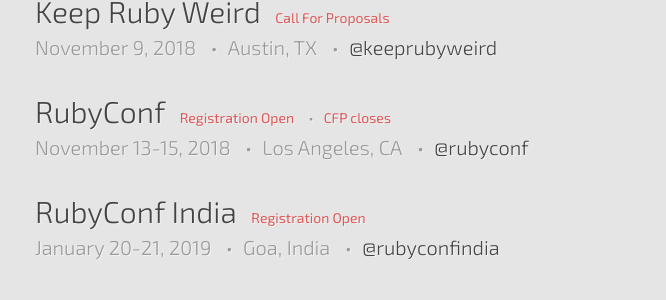
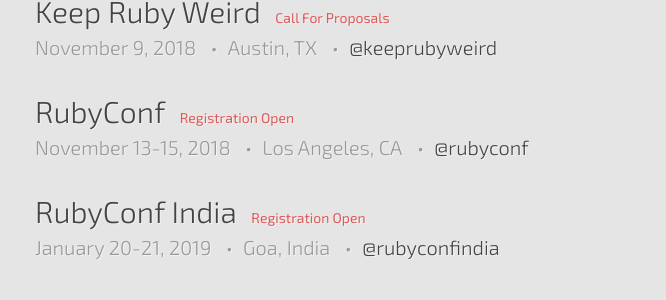
Before and after one commit to ruby-conferences/ruby-conferences.github.io, a Jekyll site: the page built from index.html, in a window 1280 px wide. Shown: the part 969-1269 px from the top of the page, without its empty margins (205-871 px from the left). Built offline with Jekyll 4.4.1, drawn with Linux system fonts in a browser that asks for light colours.

Commit message:
Update RubyConf 2018
Remove cfp_phrase from  RubyConf 2018

```diff
--- a/_data/upcoming.yml
+++ b/_data/upcoming.yml
@@ -41,7 +41,6 @@
   dates: "November 13-15, 2018"
   url: https://rubyconf.org/
   twitter: rubyconf
-  cfp_phrase: CFP closes
   reg_phrase: "Registration Open"
 
 - name: RubyConf India
```
